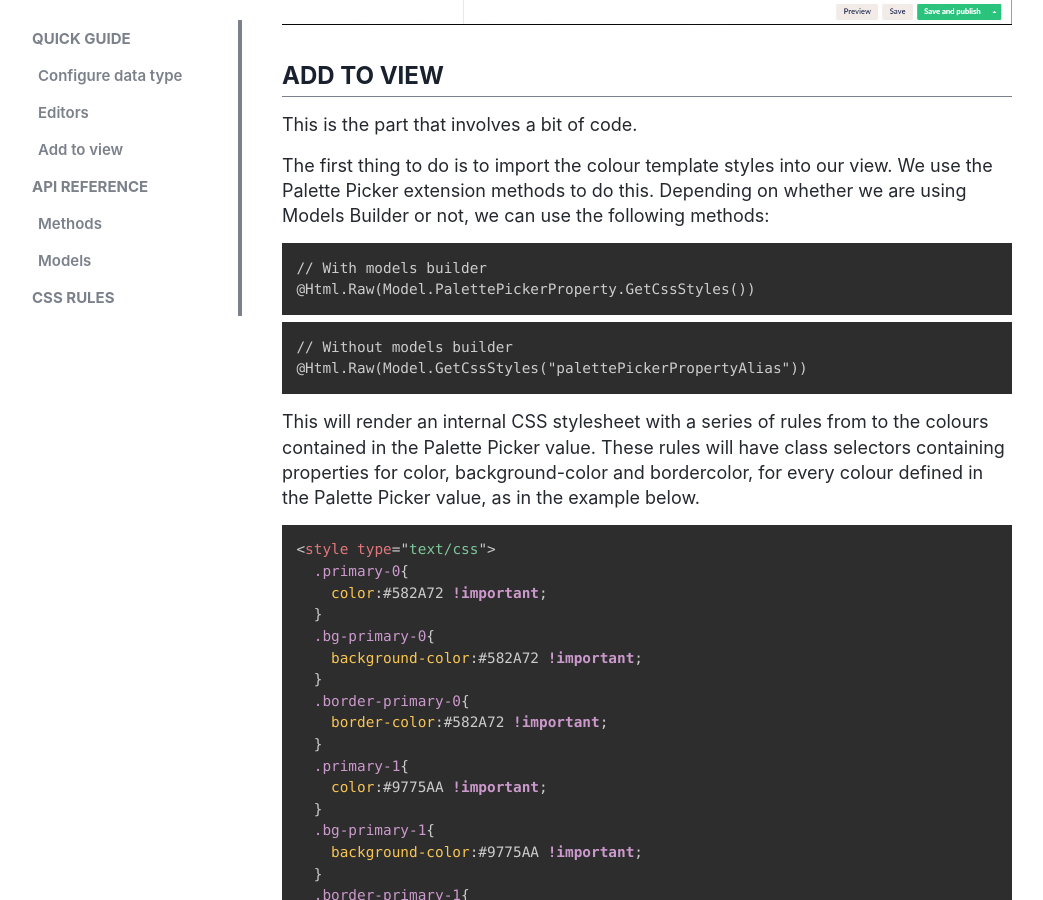
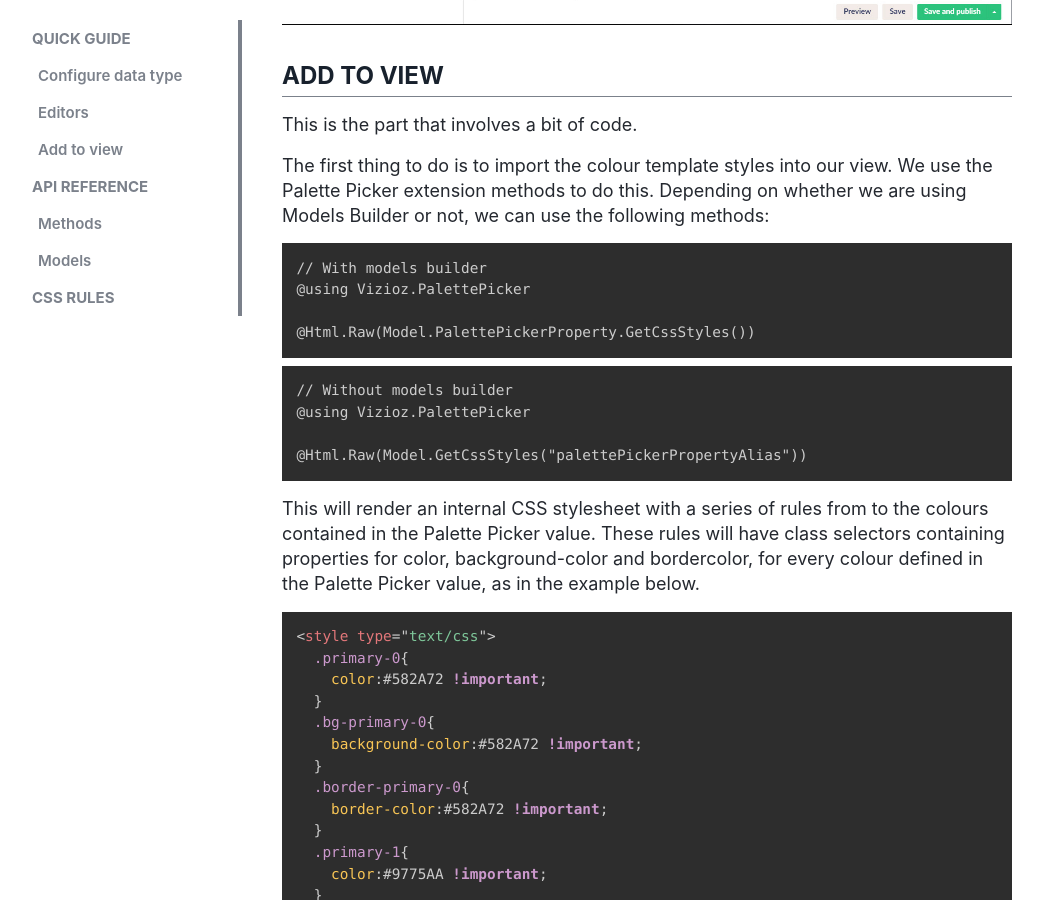
Before and after one commit to Vizioz/Paletton-Picker, a Jekyll site: the page built from docs/documentation.md, in a window 1280 px wide and 900 px high, scrolled down 6121 px. Shown: the whole window, without its empty margins (118-1161 px from the left). Built offline with Jekyll 4.4.1, drawn with Linux system fonts in a browser that asks for light colours.

Commit message:
Added @using statement to documentation

`````diff
--- a/docs/documentation.md
+++ b/docs/documentation.md
@@ -55,11 +55,15 @@ The first thing to do is to import the colour template styles into our view. We
 
 ````csharp
 // With models builder
+@using Vizioz.PalettePicker
+
 @Html.Raw(Model.PalettePickerProperty.GetCssStyles())
 ````
 
 ````csharp
 // Without models builder
+@using Vizioz.PalettePicker
+
 @Html.Raw(Model.GetCssStyles("palettePickerPropertyAlias"))
 ````
 
`````
